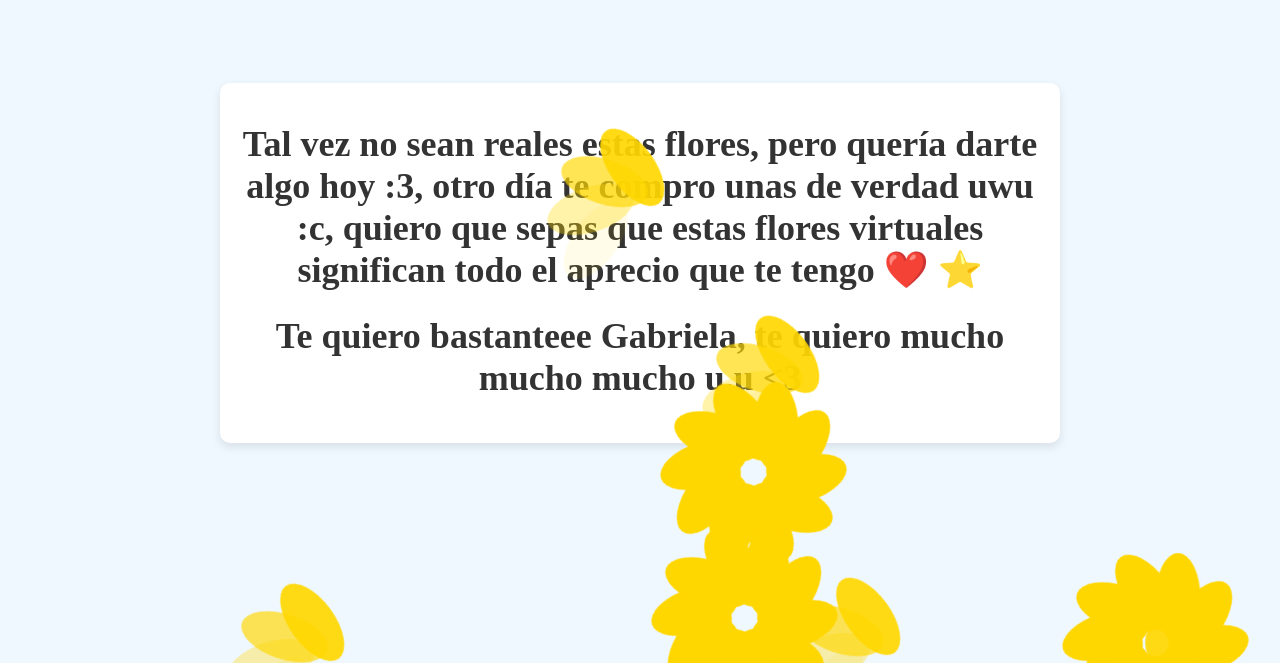
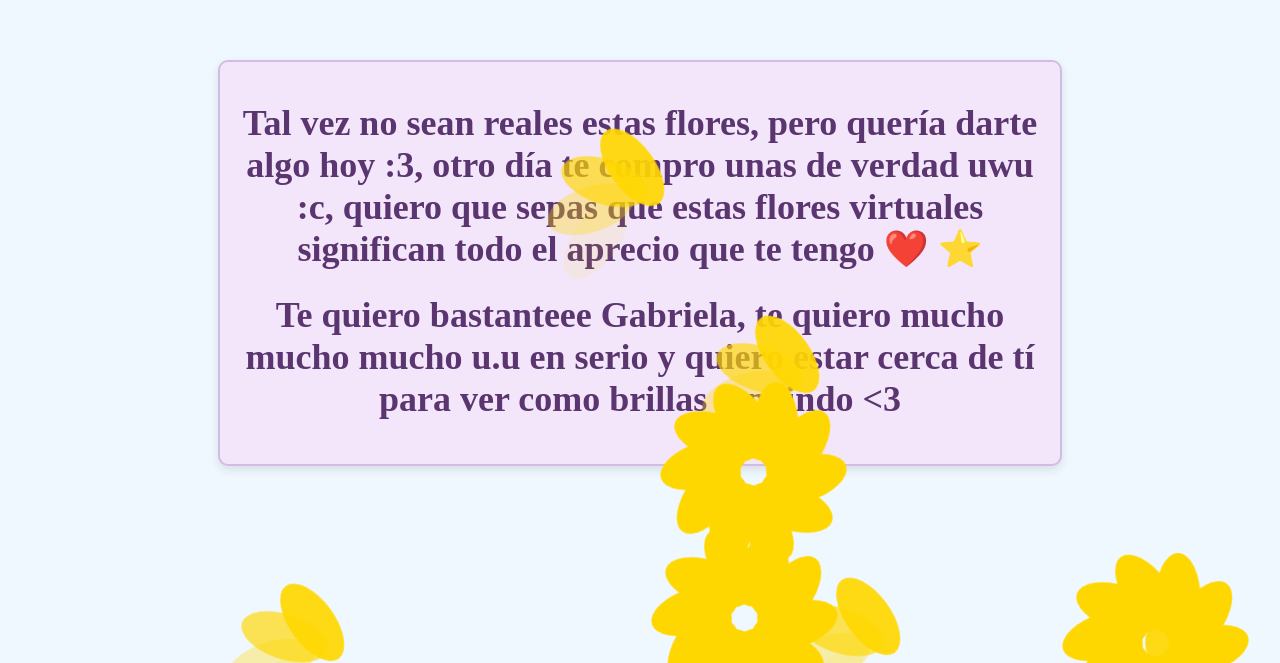
Before and after one commit to Omar-CS-RL/Flores_2, a plain HTML site: page index.html in a window 1280 px wide. Shown: the part 137-800 px from the top of the page. Drawn offline with Linux system fonts and the light colour scheme.

Commit message:
Add files via upload

```diff
--- a/index.html
+++ b/index.html
@@ -9,7 +9,7 @@
 <body>
     <div class="container">
         <h1>Tal vez no sean reales estas flores, pero quería darte algo hoy :3, otro día te compro unas de verdad uwu :c, quiero que sepas que estas flores virtuales significan todo el aprecio que te tengo &#10084;&#65039; &#11088;</h1>
-        <h1>Te quiero bastanteee Gabriela, te quiero mucho mucho mucho u.u <3</h1>
+        <h1>Te quiero bastanteee Gabriela, te quiero mucho mucho mucho u.u en serio y quiero estar cerca de tí para ver como brillas tan lindo <3</h1>
         <div class="flower-container">
             <!-- Las flores se agregarán y eliminarán aquí mediante JavaScript -->
         </div>
--- a/script.js
+++ b/script.js
@@ -10,7 +10,7 @@ function createFlower() {
     }
 
     // Número máximo de flores a crear simultáneamente (entre 1 y 5)
-    const maxFlowers = Math.ceil(Math.random() * 5 + 1);
+    const maxFlowers = Math.ceil(Math.random() * 4 + 1);
     const flowerSize = 100; // Tamaño de la flor
 
     // Arrays para almacenar las posiciones de las flores existentes
@@ -74,5 +74,6 @@ function createFlower() {
     }
 }
 
+
 // Cambia el intervalo de tiempo para controlar la aparición de las flores cada 3 segundos
 setInterval(createFlower, 1000); // Nuevas flores cada 3 segundos
--- a/styles.css
+++ b/styles.css
@@ -13,14 +13,15 @@ body {
     margin: 0 auto;
     text-align: center;
     padding: 20px;
-    background-color: #ffffff; /* Fondo blanco para el contenedor */
+    background-color: #f3e6fa; /* Tono suave de lila */
     border-radius: 10px; /* Bordes redondeados */
     box-shadow: 0 4px 10px rgba(0, 0, 0, 0.1); /* Sombra sutil */
+    border: 2px solid #d3bce3; /* Borde lila más oscuro */
 }
 
 h1 {
     font-size: 36px;
-    color: #333333;
+    color: #5a3570; /* Tono lila oscuro para el título */
     margin-top: 20px;
     z-index: 1;
 }
@@ -60,26 +61,16 @@ h1 {
 .p9 { transform: translate(-50%, -50%) rotate(288deg); }
 .p10 { transform: translate(-50%, -50%) rotate(324deg); }
 
-/* Agrega las siguientes clases para las animaciones */
 @keyframes fadeInPetal {
-    from {
-        opacity: 0;
-    }
-    to {
-        opacity: 1;
-    }
+    from { opacity: 0; }
+    to { opacity: 1; }
 }
 
 @keyframes fadeOutPetal {
-    from {
-        opacity: 1;
-    }
-    to {
-        opacity: 0;
-    }
+    from { opacity: 1; }
+    to { opacity: 0; }
 }
 
 .petal {
-    /* Agrega una animación de entrada a los pétalos */
     animation: fadeInPetal 0.5s ease-in-out both;
 }
```
